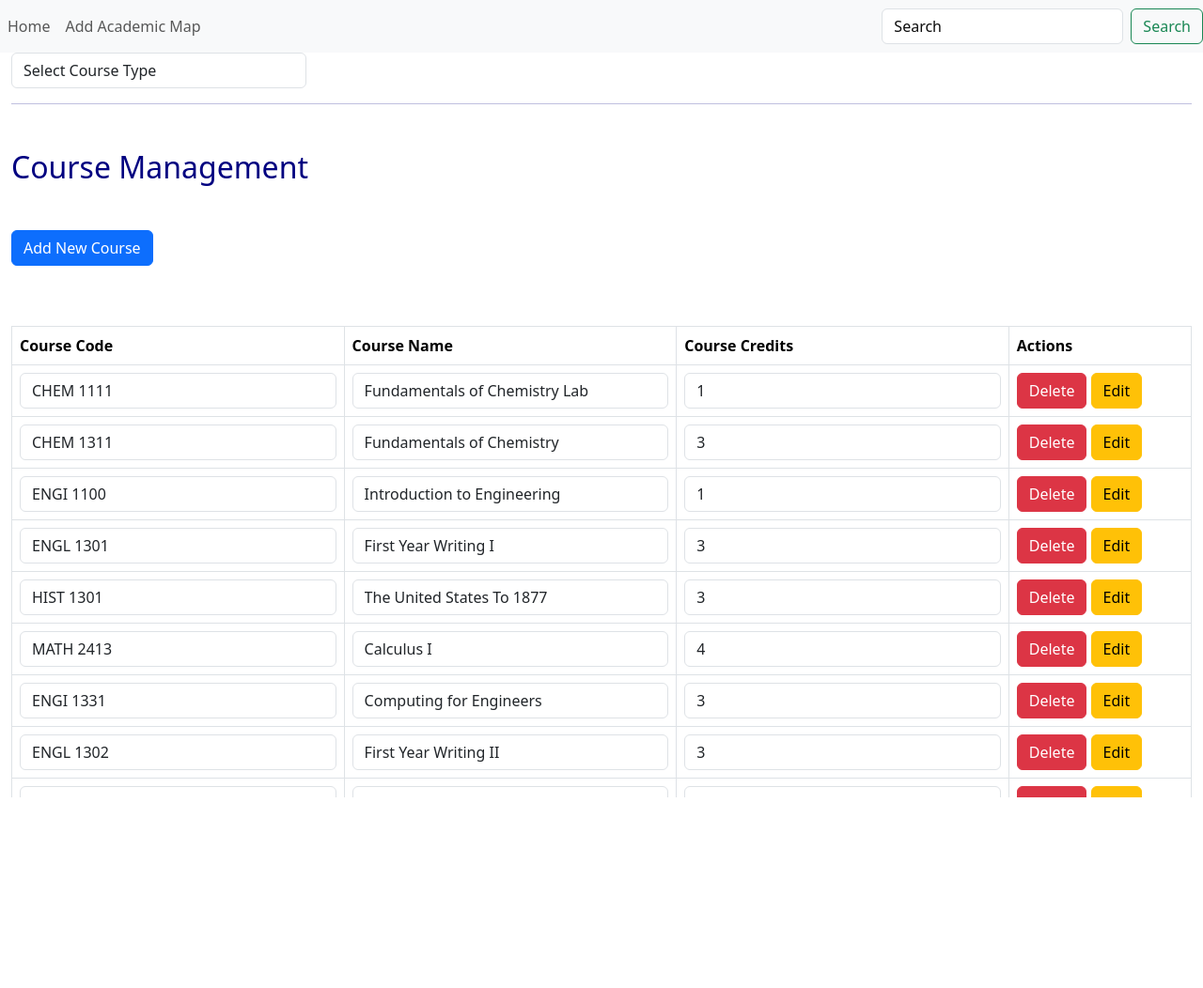
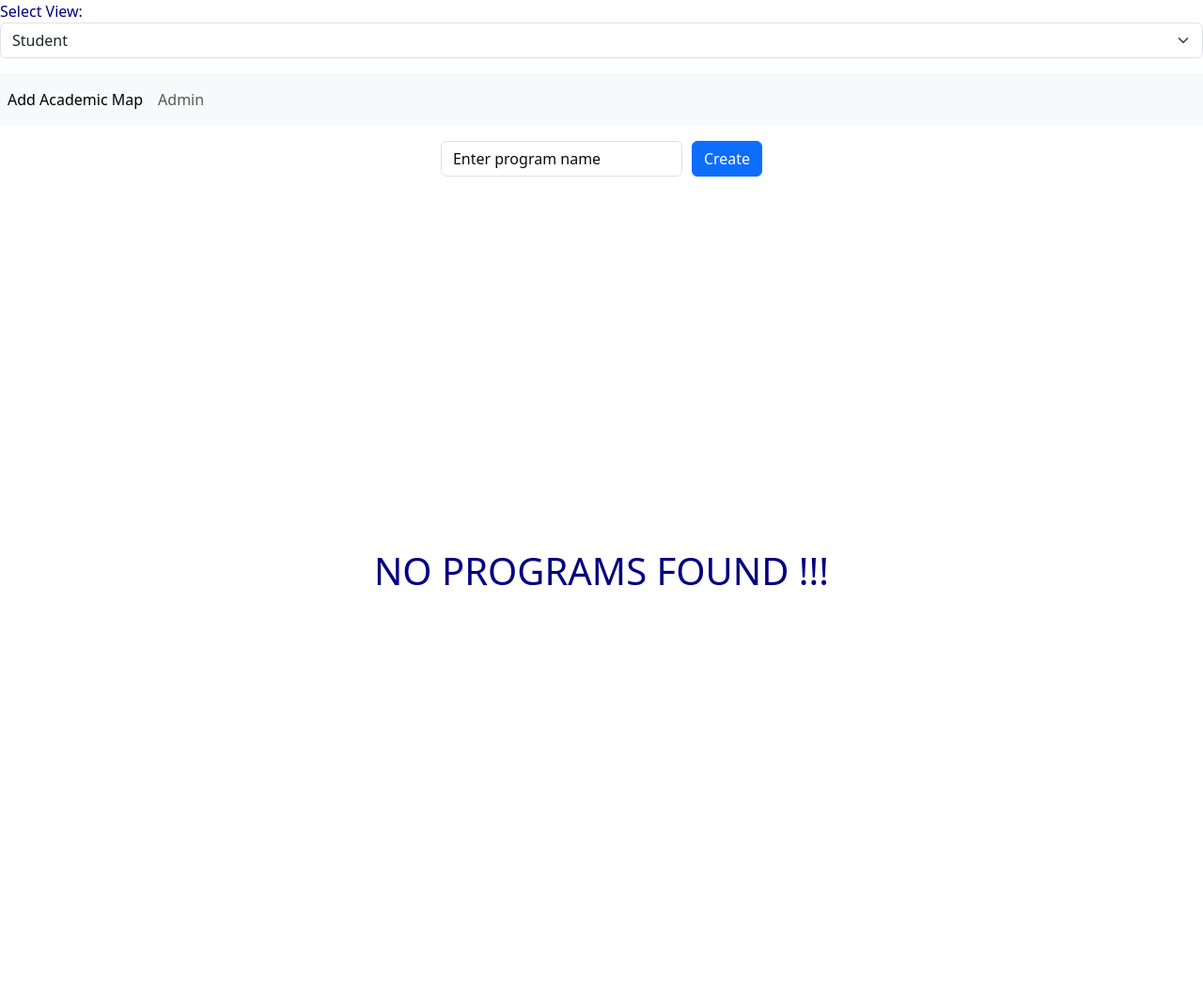
Before and after one commit to PoojaBejjankiUH/8-11-2024, a plain HTML site: page index.html in a window 1280 px wide. Shown: the whole page at 94% size. Before the commit the page ends 897 px from the top, so only its background shows below. Drawn offline with nearby package versions, Linux system fonts and the light colour scheme.

Commit message:
Update index.html

```diff
--- a/index.html
+++ b/index.html
@@ -12,27 +12,32 @@
     <link rel="stylesheet" href="academicMap.css">
 </head>
 <body>
+    <div id="viewSelector" class="mb-3">
+        <label for="viewMode">Select View:</label>
+        <select id="viewMode" class="form-select">
+            <option value="student">Student</option>
+            <option value="admin">Admin</option>
+        </select>
+    </div>
+
     <nav class="navbar navbar-expand-lg navbar-light bg-light">
 
         <div class="collapse navbar-collapse" id="navbarSupportedContent">
             <ul class="navbar-nav me-auto mb-2 mb-lg-0">
                 <li class="nav-item">
-              <a class="nav-link" href="#" id="homeTab" onclick="routing('home')">Home</a>
+                    <a class="nav-link active" href="#" id="addMapLink" onclick="routing('academicMap')">Add Academic Map</a>
                 </li>
                 <li class="nav-item">
-              <a class="nav-link" href="#" id="addMapLink" onclick="routing('academicMap')">Add Academic Map</a>
+                    <a class="nav-link" href="#" id="homeTab" onclick="routing('home')">Admin</a>
                 </li>
             </ul>
-          <form class="d-flex">
-            <input class="form-control me-2" type="search" placeholder="Search" aria-label="Search">
-            <button class="btn btn-outline-success" type="submit">Search</button>
-          </form>
+
         </div>
       </nav>
 
     <div class="container-fluid mb-5" id="contentContainer">
         <!-- Home Content: Displaying Courses -->
-        <div id="homeContent" style="display: block;">
+        <div id="homeContent" style="display: none;">
             <div class="form-group col-md-3 mb-3">
                 <select class="form-control" id="searchType" required>
                     <option value="" disabled selected>Select Course Type</option>
@@ -146,7 +151,7 @@
         </div>
 
         <!-- Add Academic Map Content -->
-        <div id="addAcademicMapContent" style="display: none;">
+        <div id="addAcademicMapContent" style="display: block;">
             <div class="container-fluid mb-5" id="contentContainer">
                 <div id="programInputContainer" class="mb-3">
                     <input type="text" id="programInput" class="form-control" placeholder="Enter program name">
```
Lines whose indentation alone changed are shown as unchanged.
